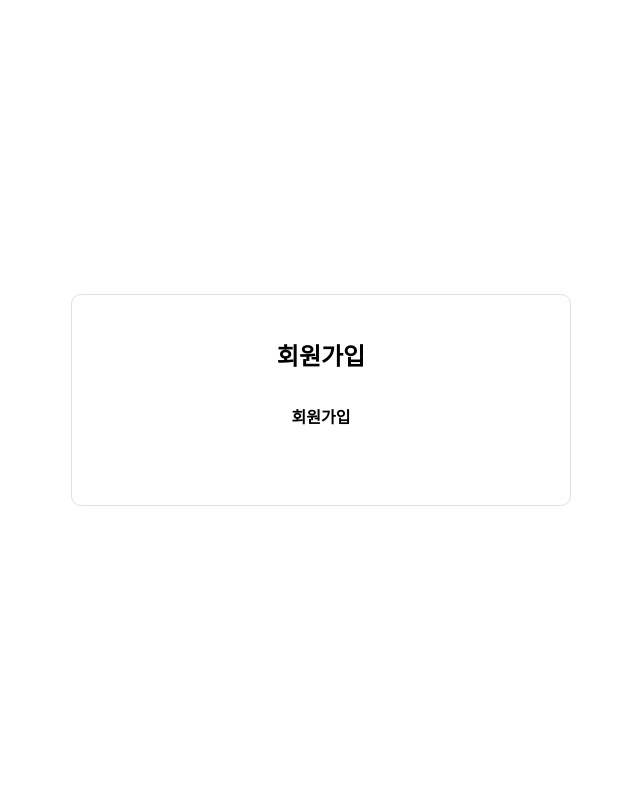
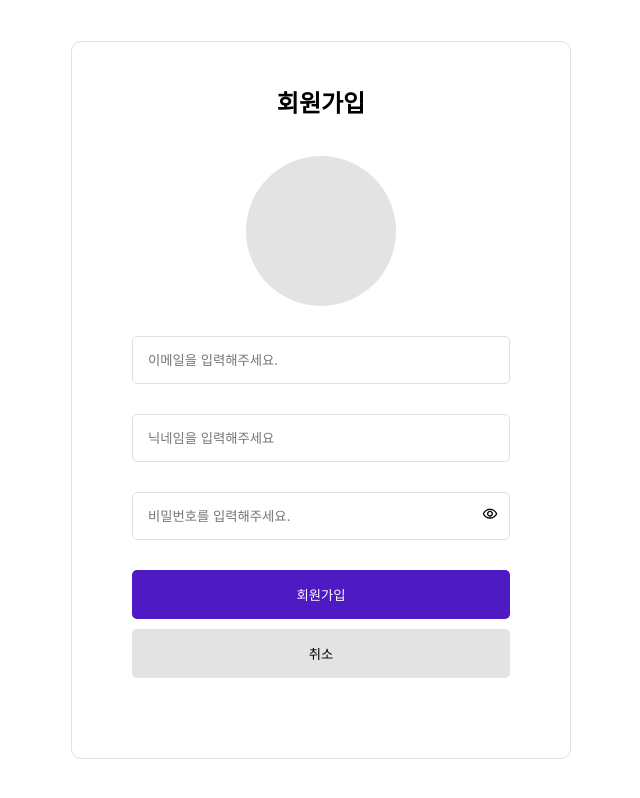
Before and after one commit to chaehaeun/COCOtube, a React (Vite) app: page /signup in a window 1280 px wide. Shown: the whole page, without its empty margins (319-959 px from the left). Built offline with nearby package versions, Linux system fonts and the light colour scheme; no server answers; a web font is replaced by a local one.

Commit message:
[✨기능] 회원가입 기능 추가

```diff
--- /dev/null
+++ b/src/components/Auth/UploadImg/UploadImg.module.scss
@@ -0,0 +1,38 @@
+.selectImg {
+  display: block;
+  position: relative;
+  width: 150px;
+  height: 150px;
+  border-radius: 50%;
+  margin: 0 auto;
+  background-color: $--bg-color-gray-hover;
+  overflow: hidden;
+  cursor: pointer;
+  input[type='file'] {
+    display: none;
+  }
+  img {
+    width: 100%;
+    height: 100%;
+    object-fit: cover;
+  }
+  .hover {
+    position: absolute;
+    top: 0;
+    left: 0;
+    width: 100%;
+    height: 100%;
+    background-color: rgba(0, 0, 0, 0.5);
+    opacity: 0;
+    transition: opacity 0.1s ease-in-out;
+    @include flexCenter();
+    &:hover {
+      opacity: 1;
+    }
+    span {
+      color: #ffffff;
+      font-size: $--text-md;
+      font-weight: 600;
+    }
+  }
+}
--- /dev/null
+++ b/src/components/Auth/UploadImg/UploadImg.tsx
@@ -0,0 +1,39 @@
+import { useState } from 'react'
+import styles from './UploadImg.module.scss'
+
+interface UploadImgProps {
+  onImageSelect: (dataUrl: string) => void
+}
+
+const UploadImg = ({ onImageSelect }: UploadImgProps) => {
+  const [selectedImage, setSelectedImage] = useState<File | null>(null)
+  const [imageUrl, setImageUrl] = useState<string>('')
+
+  const handleImageSelect = (e: React.ChangeEvent<HTMLInputElement>) => {
+    const imageFile = e.target.files?.[0]
+    if (imageFile) {
+      setSelectedImage(imageFile)
+      const reader = new FileReader()
+      reader.onload = event => {
+        const dataUrl = event.target?.result as string
+        setImageUrl(dataUrl)
+        onImageSelect(dataUrl)
+      }
+      reader.readAsDataURL(imageFile)
+    }
+  }
+
+  return (
+    <div>
+      <label aria-label="프로필 이미지 선택" className={styles.selectImg}>
+        <div className={styles.hover}>
+          <span>이미지 선택</span>
+        </div>
+        <input type="file" accept="image/*" onChange={handleImageSelect} />
+        {selectedImage && <img src={imageUrl} alt="프로필 이미지 미리보기" />}
+      </label>
+    </div>
+  )
+}
+
+export default UploadImg
--- a/src/components/Auth/index.ts
+++ b/src/components/Auth/index.ts
@@ -1,3 +1,4 @@
 export { default as AuthInput } from './AuthInput/AuthInput'
 export { default as AuthButton } from './AuthButton/AuthButton'
 export { default as SocialButton } from './SocialButton/SocialButton'
+export { default as UploadImg } from './UploadImg/UploadImg'
--- a/src/components/index.ts
+++ b/src/components/index.ts
@@ -15,3 +15,4 @@ export { FilterBtn } from './FilterBtnList'
 export { AuthInput } from './Auth'
 export { AuthButton } from './Auth'
 export { SocialButton } from './Auth'
+export { UploadImg } from './Auth'
--- a/src/firebase-config.ts
+++ b/src/firebase-config.ts
@@ -1,6 +1,7 @@
 import { initializeApp } from 'firebase/app'
 import { getFirestore } from 'firebase/firestore'
 import { getAuth } from 'firebase/auth'
+import { getStorage } from 'firebase/storage'
 
 const {
   VITE_FIREBASE_API_KEY,
@@ -23,4 +24,5 @@ const firebaseConfig = {
 // Initialize Firebase
 const app = initializeApp(firebaseConfig)
 export const dbService = getFirestore(app)
-export const auth = getAuth()
+export const authService = getAuth(app)
+export const storageService = getStorage(app)
--- a/src/pages/AuthPages/SignUp.tsx
+++ b/src/pages/AuthPages/SignUp.tsx
@@ -1,7 +1,126 @@
+import { AuthButton, AuthInput, Modal, UploadImg } from '@/components'
+import styles from './AuthPage.module.scss'
+import { useModal } from '@/hooks'
+import { useForm } from 'react-hook-form'
+import { useNavigate } from 'react-router-dom'
+import { authService, storageService } from '@/firebase-config'
+import { createUserWithEmailAndPassword, updateProfile } from 'firebase/auth'
+import { getDownloadURL, ref, uploadString } from 'firebase/storage'
+
 const SignUp = () => {
+  const navigate = useNavigate()
+  const { showModal, content, closeModal } = useModal()
+  const {
+    register,
+    handleSubmit,
+    setValue,
+    formState: { errors },
+  } = useForm({
+    mode: 'onChange',
+  })
+
+  const emailRegister = register('email', {
+    required: true,
+    pattern: {
+      value: /^[a-zA-Z0-9._%+-]+@[a-zA-Z0-9.-]+\.[a-zA-Z]{2,}$/i,
+      message: '유효한 이메일 형식이 아닙니다.',
+    },
+  })
+  const passwordRegister = register('password', {
+    required: true,
+    minLength: {
+      value: 8,
+      message: '비밀번호는 최소 8자 이상이어야 합니다.',
+    },
+  })
+  const nicknameRegister = register('nickname', {
+    required: {
+      value: true,
+      message: '닉네임을 입력해주세요.',
+    },
+    minLength: {
+      value: 2,
+      message: '닉네임은 최소 2자 이상이어야 합니다.',
+    },
+  })
+
+  const handleSignUp = async (data: Record<string, string>) => {
+    try {
+      const { email, password, nickname, profileImage } = data
+      const userCredential = await createUserWithEmailAndPassword(
+        authService,
+        email,
+        password,
+      )
+
+      await updateProfile(userCredential.user, {
+        displayName: nickname,
+      })
+
+      if (profileImage) {
+        const storageRef = ref(
+          storageService,
+          `profile_images/${userCredential.user.uid}`,
+        )
+        await uploadString(storageRef, profileImage, 'data_url')
+        const imageUrl = await getDownloadURL(storageRef)
+
+        await updateProfile(userCredential.user, {
+          photoURL: imageUrl,
+        })
+      }
+
+      navigate('/')
+      // eslint-disable-next-line @typescript-eslint/no-explicit-any
+    } catch (error: any) {
+      console.error('Error during registration:', error.message)
+    }
+  }
+
   return (
     <>
-      <h1 className="title_h1">회원가입</h1>
+      <form className={styles.form} onSubmit={handleSubmit(handleSignUp)}>
+        <fieldset>
+          <legend className={styles.sronly}>회원가입 폼</legend>
+          <UploadImg
+            onImageSelect={selectedImage =>
+              setValue('profileImage', selectedImage)
+            }
+          />
+          <AuthInput
+            register={emailRegister}
+            label="이메일"
+            type="email"
+            id="email"
+            placeholder="이메일을 입력해주세요."
+            errorMsg={errors.email?.message}
+          />
+          <AuthInput
+            register={nicknameRegister}
+            label="닉네임"
+            type="text"
+            id="nickname"
+            placeholder="닉네임을 입력해주세요"
+            errorMsg={errors.nickname?.message}
+          />
+          <AuthInput
+            register={passwordRegister}
+            label="비밀번호"
+            type="password"
+            id="password"
+            placeholder="비밀번호를 입력해주세요."
+            errorMsg={errors.password?.message}
+          />
+          <AuthButton mode="signUp" type="submit">
+            회원가입
+          </AuthButton>
+        </fieldset>
+        <AuthButton mode="navigate" type="button" onClick={() => navigate('/')}>
+          취소
+        </AuthButton>
+      </form>
+
+      {showModal && <Modal onClose={closeModal}>{content}</Modal>}
     </>
   )
 }
```
